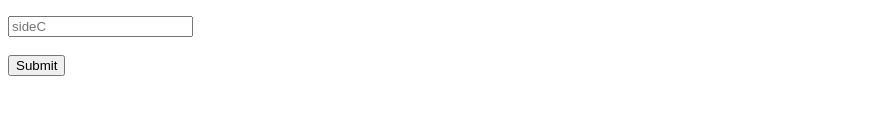
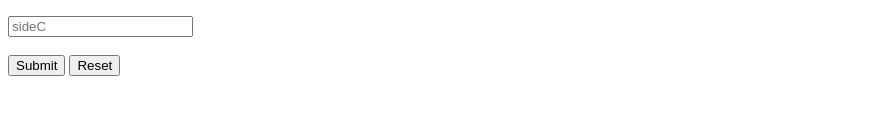
Before and after one commit to Eugene2001-boom/Triangle-Tracker, a plain HTML site: page index.html in a window 1280 px wide. Shown: the part 427-542 px from the top of the page, without its empty margins (0-875 px from the left). Drawn offline with Linux system fonts and the light colour scheme.

Commit message:
add initial page structure

```diff
--- a/index.html
+++ b/index.html
@@ -36,3 +36,4 @@
     <br>
     <br>
     <button class="submit" type="submit" id="submit" name="submit" onclick="getValues()">Submit</button>
+    <button class="reset" type="reset" id="reset" name="reset">Reset</button>
```
